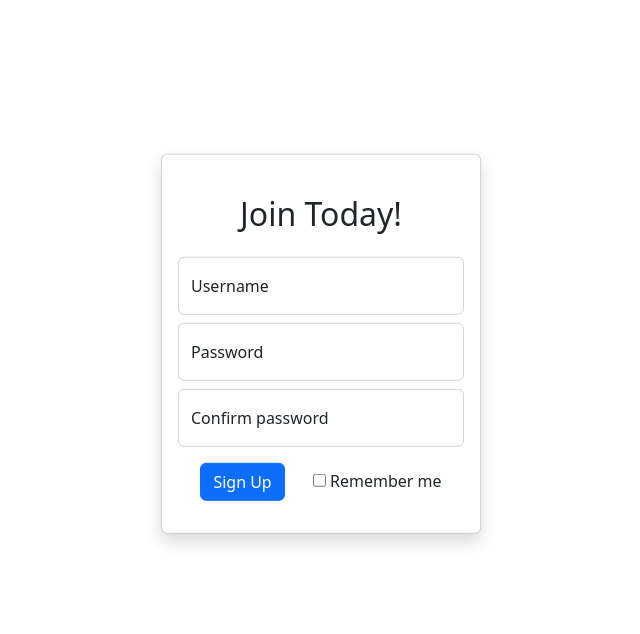
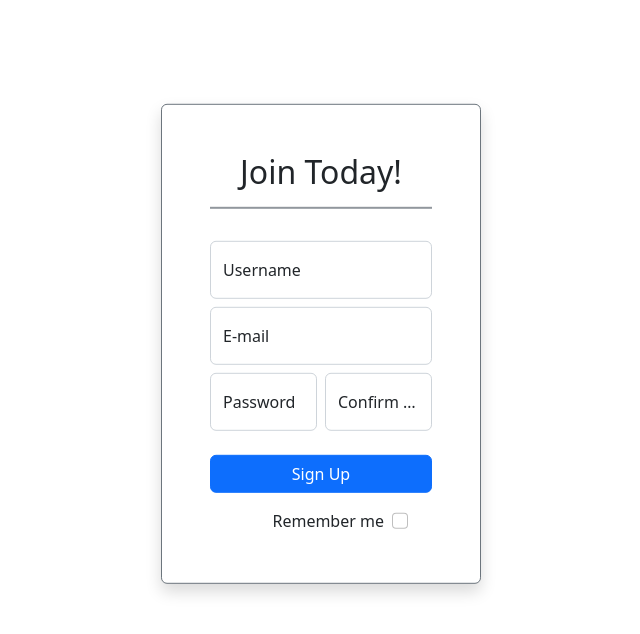
Before and after one commit to Bopster410/my_site_inf, a Flask app: page /reg in a window 1280 px wide. Shown: the part 56-690 px from the top of the page, without its empty margins (319-959 px from the left). Run offline with Flask 2, Linux system fonts and the light colour scheme.

Commit message:
added email field

```diff
--- a/project/models.py
+++ b/project/models.py
@@ -3,5 +3,5 @@ from project import db
 class User(db.Model):
     id = db.Column(db.Integer, primary_key=True)
     username = db.Column(db.String(20), nullable=False, unique=True)
-    # email = db.Column(db.String(40), nullable=False, unique=True)
+    email = db.Column(db.String(40), nullable=False, unique=True)
     password = db.Column(db.String(20), nullable=False)
--- a/project/routes.py
+++ b/project/routes.py
@@ -8,8 +8,9 @@ def registration():
     form = RegistrationForm()
     username = form.username.data
     password = form.password.data
-    if username:
-        db.session.add(User(username=username,  password=password))
+    email = form.email.data
+    if all((username, password, email)):
+        db.session.add(User(username=username,  password=password, email=email))
         db.session.commit()
     return render_template('registration.html', form=form)
 
--- a/project/templates/registration.html
+++ b/project/templates/registration.html
@@ -1,28 +1,48 @@
 {% extends 'template.html' %}
 {% block body %}
-<form method="post" class="card shadow w-25 position-absolute top-50 start-50 translate-middle text-center">
+<div class="card border-secondary shadow w-25 position-absolute top-50 start-50 translate-middle p-5">
+    <div class="card-title text-center mb-3">
+        <h2>Join Today!</h2>
+        <hr class="border border-secondary opacity-75">
+    </div>
+    <form method="post">
         {{ form.csrf_token }}
-    <div class="card-body">
-        <h2 class="card-title my-4">Join Today!</h2>
-        <div class="form-floating mb-2">
-            {{ form.username(class="form-control", placeholder="example@mail.com") }}
+        <div class="row g-2">
+            <div class="col-12">
+                <div class="form-floating">
+                    {{ form.username(class="form-control", placeholder="example_name") }}
                     {{ form.username.label }}
                 </div>
-        <div class="form-floating mb-2">
+            </div>
+            <div class="col-12">
+                <div class="form-floating">
+                    {{ form.email(class="form-control", placeholder="example@mail.com") }}
+                    {{ form.email.label }}
+                </div>
+            </div>
+            <div class="col-sm-6">
+                <div class="form-floating">
                     {{ form.password(class="form-control", placeholder="example@mail.com") }}
                     {{ form.password.label }}
                 </div>
-        <div class="form-floating mb-2">
+            </div>
+            <div class="col-sm-6">
+                <div class="form-floating">
                     {{ form.confirm_password(class="form-control", placeholder="example@mail.com") }}
                     {{ form.confirm_password.label }}
                 </div>
-        <div class="form-floating my-3">
-            {{ form.submit(class="btn btn-primary") }}
-            <span class="ms-4">
-                {{ form.remember_me }}
-                {{ form.remember_me.label }}
-            </span>
             </div>
         </div>
+
+        <div class="form-floating mt-4 mb-3">
+            {{ form.submit(class="btn btn-primary btn-md w-100") }}
+        </div>
+
+        <div class="form-check form-check-reverse me-4">
+                {{ form.remember_me(class="form-check-input") }}
+                {{ form.remember_me.label(class="form-check-label") }}
+        </div>
+
     </form>
+</div>
 {% endblock %}
```
Also changed, not shown: 1 other file. Lines whose indentation alone changed are shown as unchanged.
